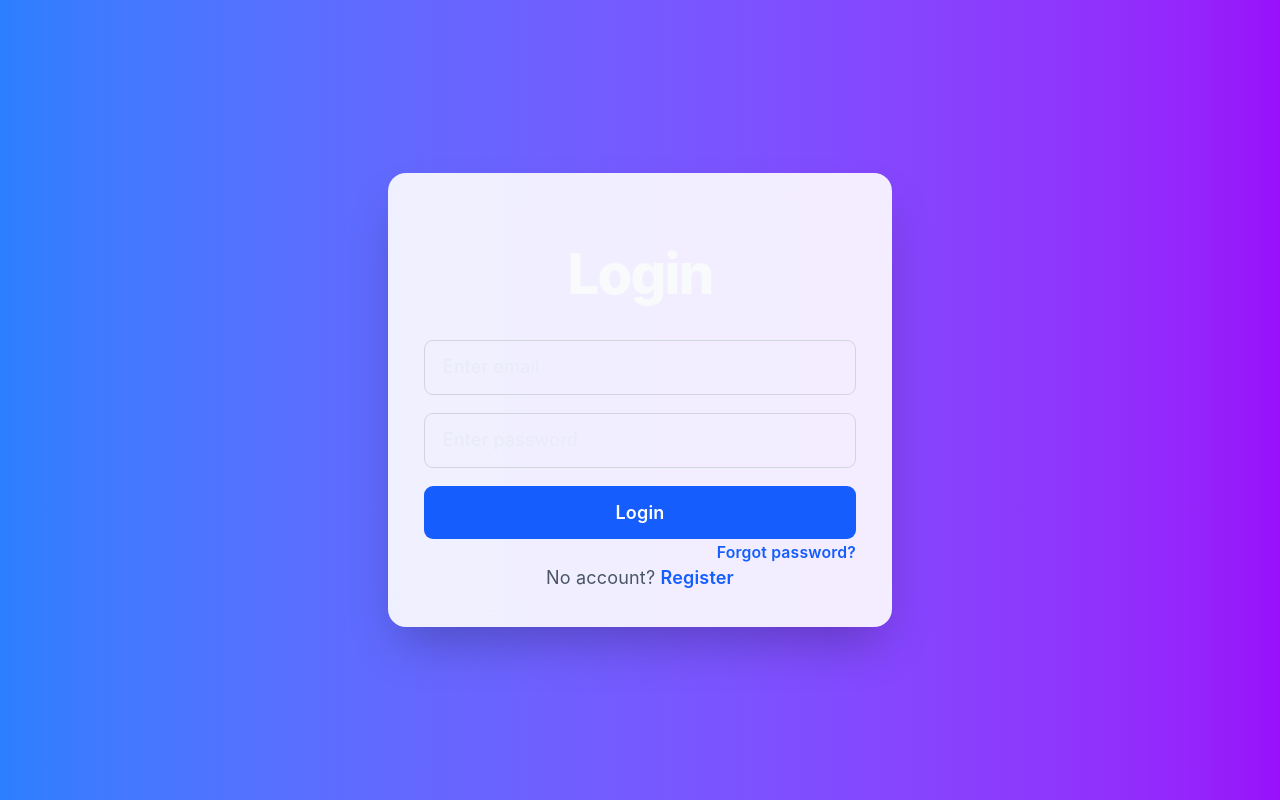
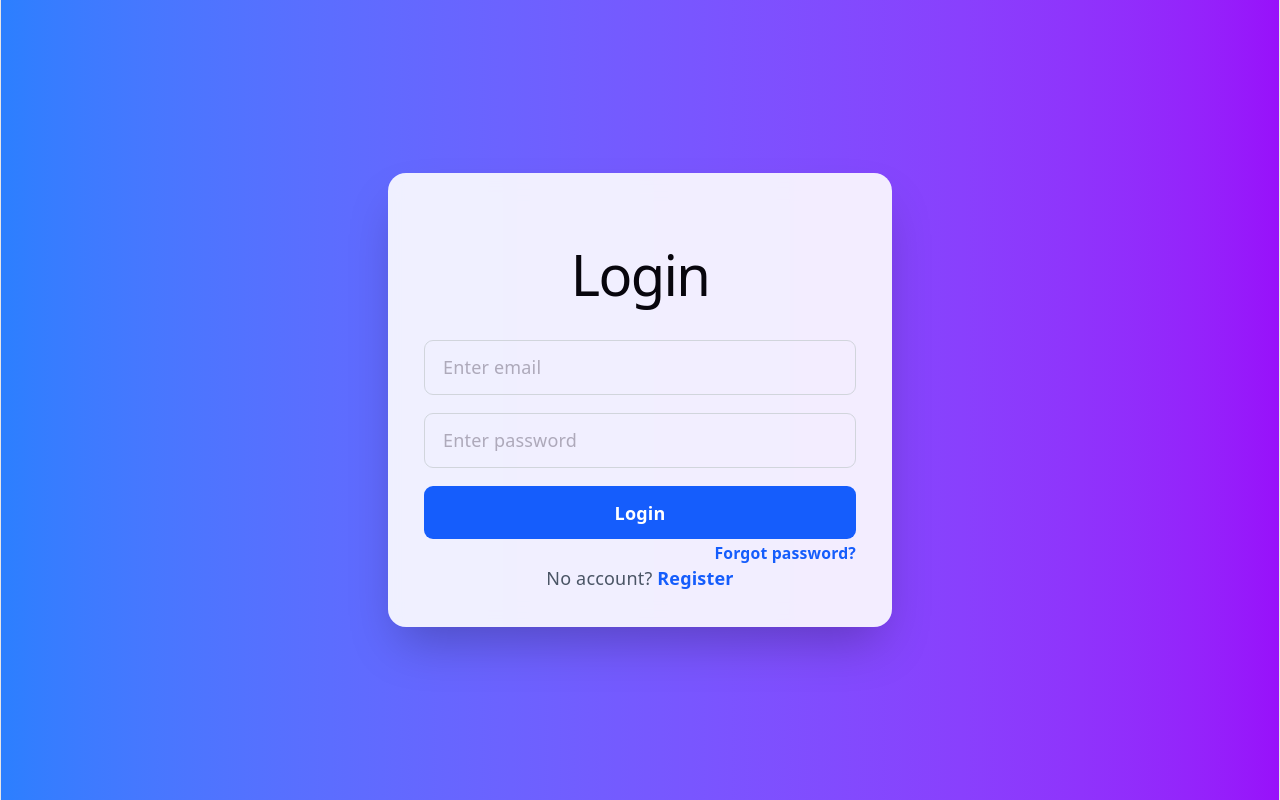
Before and after one commit to bino004/quiz-frontend, a React (Vite) app: page / in a window 1280 px wide. Built offline with nearby package versions, Linux system fonts and the light colour scheme.

Commit message:
index css updated d5dd2d

```diff
--- a/src/index.css
+++ b/src/index.css
@@ -1,31 +1,26 @@
 @import "tailwindcss";
 :root {
-   --text: #cbd5e1;
-  --text-h: #f8fafc;
-  --bg: #020617;
-  --border: rgba(255, 255, 255, 0.08);
-  --code-bg: rgba(255, 255, 255, 0.08);
+  --text: #6b6375;
+  --text-h: #08060d;
+  --bg: #fff;
+  --border: #e5e4e7;
+  --code-bg: #f4f3ec;
+  --accent: #aa3bff;
+  --accent-bg: rgba(170, 59, 255, 0.1);
+  --accent-border: rgba(170, 59, 255, 0.5);
+  --social-bg: rgba(244, 243, 236, 0.5);
+  --shadow:
+    rgba(0, 0, 0, 0.1) 0 10px 15px -3px, rgba(0, 0, 0, 0.05) 0 4px 6px -2px;
 
-  --accent: #38bdf8;
-  --accent-bg: rgba(56, 189, 248, 0.12);
-  --accent-border: rgba(56, 189, 248, 0.3);
-
-  --social-bg: rgba(255, 255, 255, 0.08);
-
-  --shadow:
-    rgba(0, 0, 0, 0.35) 0 20px 30px -10px,
-    rgba(59, 130, 246, 0.1) 0 10px 20px -10px;
-
-  --sans: Inter, system-ui, sans-serif;
-  --heading: Inter, system-ui, sans-serif;
+  --sans: system-ui, 'Segoe UI', Roboto, sans-serif;
+  --heading: system-ui, 'Segoe UI', Roboto, sans-serif;
   --mono: ui-monospace, Consolas, monospace;
 
   font: 18px/145% var(--sans);
   letter-spacing: 0.18px;
-  color-scheme: dark;
+  color-scheme: light dark;
   color: var(--text);
   background: var(--bg);
-
   font-synthesis: none;
   text-rendering: optimizeLegibility;
   -webkit-font-smoothing: antialiased;
@@ -58,23 +53,14 @@
 
 body {
   margin: 0;
-  background:
-    radial-gradient(circle at top left,
-      rgba(59, 130, 246, 0.18),
-      transparent 30%),
-    radial-gradient(circle at bottom right,
-      rgba(168, 85, 247, 0.16),
-      transparent 35%),
-    #020617;
-
-  color: #e2e8f0;
 }
 
 #root {
- width: 100%;
+  width: 100%;
   max-width: 100%;
   margin: 0 auto;
   text-align: center;
+  border-inline: 1px solid var(--border);
   min-height: 100svh;
   display: flex;
   flex-direction: column;
@@ -83,9 +69,9 @@ body {
 
 h1,
 h2 {
-   font-family: var(--heading);
-  font-weight: 800;
-  color: #f8fafc;
+  font-family: var(--heading);
+  font-weight: 500;
+  color: var(--text-h);
 }
 
 h1 {
```
